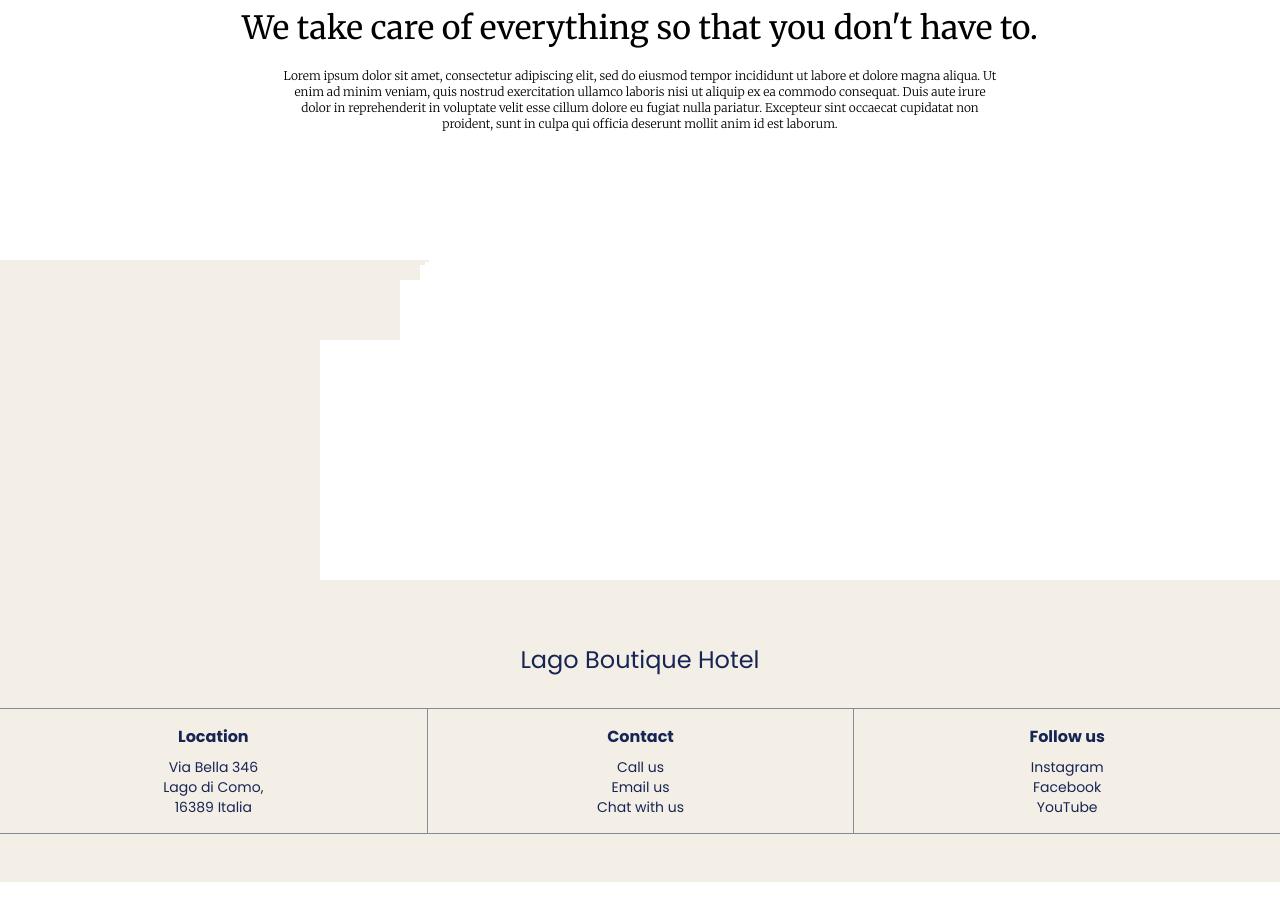
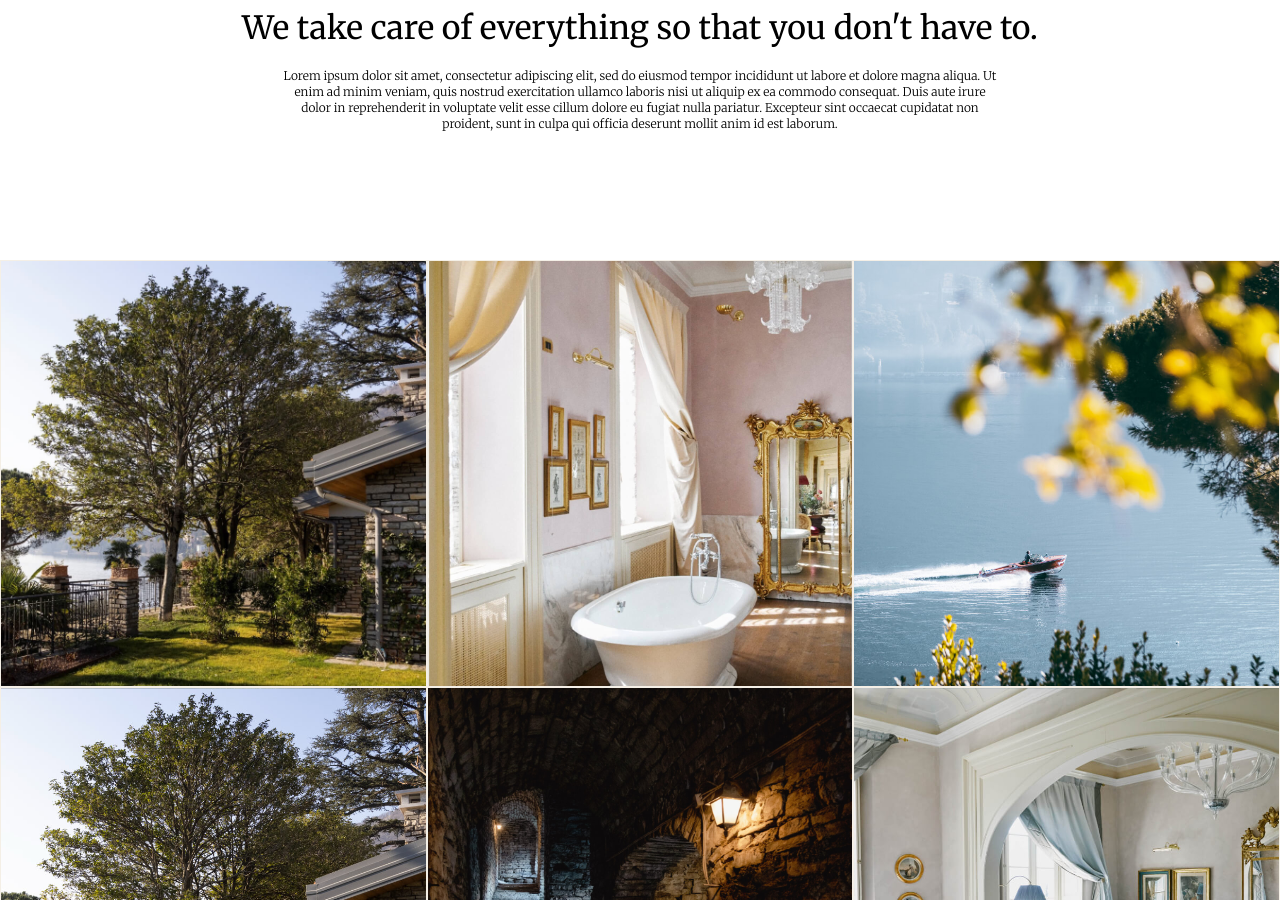
Before and after one commit to jessicavitorelo/boutique-hotel-project, a Jekyll site: the page built from index.html, in a window 1280 px wide and 900 px high, scrolled down 2373 px. Built offline with Jekyll 4.4.1, drawn with Linux system fonts in a browser that asks for light colours.

Commit message:
square 9 image gallery

```diff
--- a/_includes/blocks/gallery.html
+++ b/_includes/blocks/gallery.html
@@ -1,8 +1,8 @@
  <!--------------------------Gallery------------------------>
  <section class="p-0">
-{% for item in block.images %}
-  <div class="grid grid-cols-2 md:grid-cols-3 lg:grid-cols-4">
-    <div class="aspect-square bg-cover bg-center bg-cream border border-cream" style="{{block.image}});"> </div>
+  <div class="grid grid-cols-2 md:grid-cols-3">
+{% for item in block.items %}
+    <div class="aspect-square bg-cover bg-center bg-cream border border-cream" style="background-image: url('{{item.image}}');"> </div>
 {% endfor %}
 
   </div>
--- a/index.html
+++ b/index.html
@@ -25,14 +25,14 @@ blocks:
     subheading: We take care of everything so that you don't have to.
     paragraph: Lorem ipsum dolor sit amet, consectetur adipiscing elit, sed do eiusmod tempor incididunt ut labore et dolore magna aliqua. Ut enim ad minim veniam, quis nostrud exercitation ullamco laboris nisi ut aliquip ex ea commodo consequat. Duis aute irure dolor in reprehenderit in voluptate velit esse cillum dolore eu fugiat nulla pariatur. Excepteur sint occaecat cupidatat non proident, sunt in culpa qui officia deserunt mollit anim id est laborum.
   - id: gallery
-    images:
-      - image/passalacqua-7.jpg
-      - image/passalacqua-4.jpg
-      - image/31-lakeside.jpg
-      - image/28-casa-lago.jpg
-      - image/30-secret-access.jpg
-      - image/02-passalacqua-lake-como_2-junior-suite-living-room.jpg
-      - image/2-Sparkling-morning.jpg
-      - image/01-passalacqua-lake-como_1-suite-.agnese.jpg
-      - image/passalacqua-3.jpg
+    items:
+      - image: images/passalacqua-7.jpg
+      - image: images/passalacqua-4.jpg
+      - image: images/31-lakeside.jpg
+      - image: images/28-casa-lago.jpg
+      - image: images/30-secret-access.jpg
+      - image: images/02-passalacqua-lake-como_2-junior-suite-living-room.jpg
+      - image: images/01-passalacqua-lake-como_1-suite-.agnese.jpg
+      - image: images/2-sparkling-morning.jpg
+      - image: images/passalacqua-3.jpg
 ---
```
